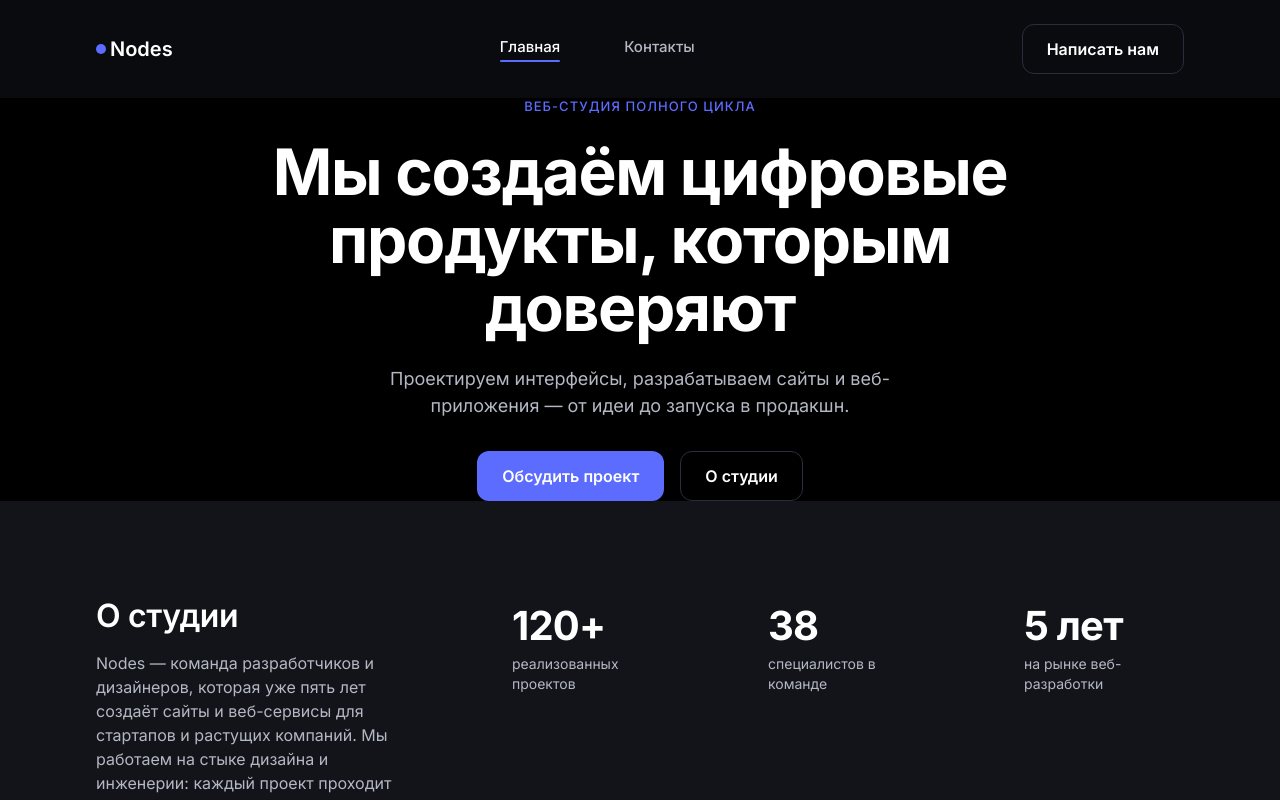
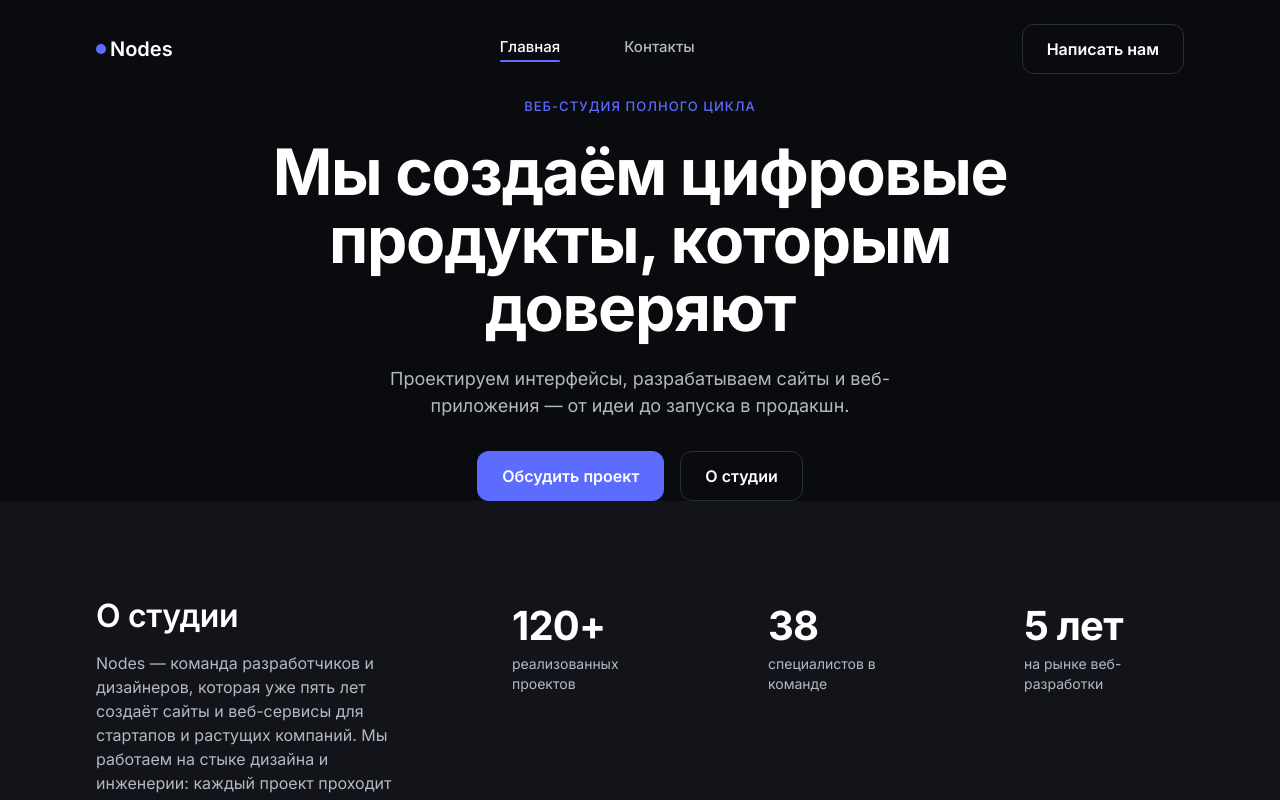
Before and after one commit to ladashum/nodes-studio, a React (Vite) app: page / in a window 1280 px wide. Shown: the top 800 px of the page. Built offline with nearby package versions, Linux system fonts and the light colour scheme.

Commit message:
Remove black background from HeroSection
Change background color from black to default.

```diff
--- a/src/components/HeroSection/HeroSection.module.css
+++ b/src/components/HeroSection/HeroSection.module.css
@@ -6,7 +6,6 @@
   gap: var(--spacing-lg);
   padding-top: var(--spacing-3xl);
   padding-bottom: 200px;
-  background: #000000;
 }
 
 .kicker {
```
